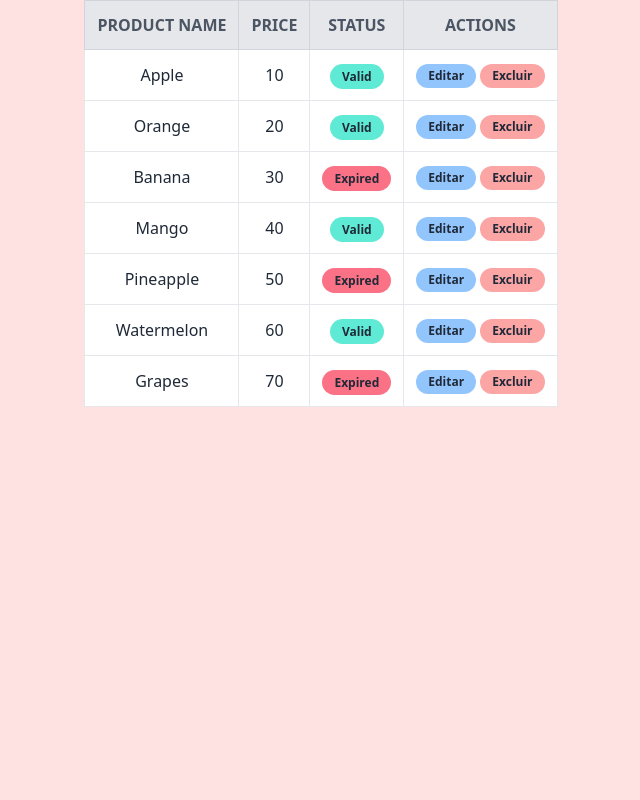
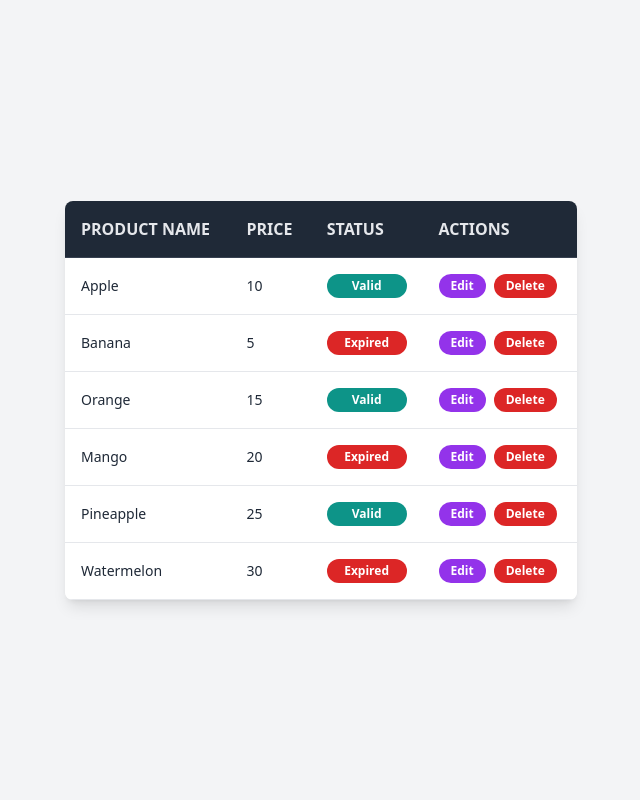
Before and after one commit to Rhuan-P/fullstack-learning, a Flask app: page / in a window 1280 px wide. Shown: the whole page, without its empty margins (319-959 px from the left). Run offline with Flask 3, Linux system fonts and the light colour scheme; some libraries are stand-ins or nearby versions.

Commit message:
feat: Styled table and temporary db

```diff
--- /dev/null
+++ b/db/db.py
@@ -0,0 +1,13 @@
+
+
+products = [
+    {"name": "Apple", "price": 10, "validity": "valid"},
+    {"name": "Banana", "price": 5, "validity": "expired"},
+    {"name": "Orange", "price": 15, "validity": "valid"},
+    {"name": "Mango", "price": 20, "validity": "expired"},
+    {"name": "Pineapple", "price": 25, "validity": "valid"},
+    {"name": "Watermelon", "price": 30, "validity": "expired"},
+
+
+
+]
--- a/main.py
+++ b/main.py
@@ -1,26 +1,11 @@
 from flask import Flask, render_template
+from db.db import products
 
 app = Flask(__name__)
 
-@app.route("/")
-def home():
-    # products whith name,price, validity =  valid or expired
-    products = [
-        {"name": "Apple", "price": 10, "validity": "valid"},
-        {"name": "Orange", "price": 20, "validity": "valid"},
-        {"name": "Banana", "price": 30, "validity": "expired"},
-        {"name": "Mango", "price": 40, "validity": "valid"},
-        {"name": "Pineapple", "price": 50, "validity": "expired"},
-        {"name": "Watermelon", "price": 60, "validity": "valid"},
-        {"name": "Grapes", "price": 70, "validity": "expired"},
-
-    ]
 
 
-
-
-
-
+@app.route("/")
+def index():
     return render_template('index.html', products=products)
-
 app.run(debug=True)
--- a/templates/index.html
+++ b/templates/index.html
@@ -1,108 +1,57 @@
 <!DOCTYPE html>
 <html lang="en">
+
 <head>
     <meta charset="UTF-8">
     <meta name="viewport" content="width=device-width, initial-scale=1.0">
     <script src="https://cdn.tailwindcss.com"></script>
-
-    <!-- <meta http-equiv="refresh" content="1"> -->
-    <title>Document</title>
+    <title>Styled Table</title>
 </head>
-
-<body class="w-screen h-screen bg-red-100 ">
 
 
 
-<!DOCTYPE html>
-<html lang="en">
-<head>
-    <meta charset="UTF-8">
-    <meta name="viewport" content="width=device-width, initial-scale=1.0">
-    <script src="https://cdn.tailwindcss.com"></script>
+<body class="w-screen h-screen bg-gray-100 flex sm:items-center justify-center p-5 ">
+    <div class=" max-w-lg  w-full max-h-max bg-white rounded-lg shadow-lg sm:overflow-x-auto overflow-x-hidden">
+        <table class="w-full table-auto border-collapse">
+            <thead class="hidden sm:table-header-group">
+                <tr class="bg-gray-800 text-gray-200 border-b border-gray-700">
+                    <th class="p-4 font-semibold uppercase text-left">Product Name</th>
+                    <th class="p-4 font-semibold uppercase text-left">Price</th>
+                    <th class="p-4 font-semibold uppercase text-left">Status</th>
+                    <th class="p-4 font-semibold uppercase text-left">Actions</th>
+                </tr>
+            </thead>
+            <tbody >
+                {% for product in products %}
+                <tr class="bg-white gap-50 hover:bg-gray-50 transition-colors duration-300 border-b border-gray-200 flex flex-col sm:table-row sm:flex-row mb-4 sm:mb-0">
+                    <td class="p-4 text-gray-800 text-sm">
+                        <span class="block sm:hidden font-semibold text-teal-600">Product Name</span>
+                        {{ product['name'] }}
+                    </td>
+                    <td class="p-4 text-gray-800 text-sm">
+                        <span class="block sm:hidden font-semibold text-teal-600">Price</span>
+                        {{ product['price'] }}
+                    </td>
+                    <td class="p-4 text-gray-800 text-sm">
+                        <span class="block sm:hidden font-semibold text-teal-600">Status</span>
+                        <div class="flex justify-center w-full sm:justify-start">
+                            <span class="w-full max-w-xs inline-block rounded-full py-1 px-4 text-xs font-semibold text-center text-white {% if product['validity'] == 'valid' %}bg-teal-600{% else %}bg-red-600{% endif %}">
+                                {% if product['validity'] == 'valid' %}Valid{% else %}Expired{% endif %}
+                            </span>
+                        </div>
+                    </td>
+                    <td class="p-4 text-gray-800 text-sm">
+                        <span class="block sm:hidden font-semibold text-teal-600">Actions</span>
+                        <div class="flex space-x-2 justify-center sm:justify-start">
+                            <button class="rounded-full py-1 px-3 text-xs font-semibold bg-purple-600 text-white hover:bg-purple-700 transition-colors duration-300">Edit</button>
+                            <button class="rounded-full py-1 px-3 text-xs font-semibold bg-red-600 text-white hover:bg-red-700 transition-colors duration-300">Delete</button>
+                        </div>
+                    </td>
+                </tr>
+                {% endfor %}
+            </tbody>
+        </table>
+    </div>
+</body>
 
-    <!-- <meta http-equiv="refresh" content="1"> -->
-    <title>Document</title>
-</head>
-
-<body class="w-screen h-screen bg-red-100 ">
-
-
-
-<table class=" m-auto ">
-    <thead>
-        <tr>
-            <th class="p-3 font-bold uppercase bg-gray-200 text-gray-600 border border-gray-300 hidden sm:table-cell">Product Name</th>
-            <th class="p-3 font-bold uppercase bg-gray-200 text-gray-600 border border-gray-300 hidden sm:table-cell">Price</th>
-            <th class="p-3 font-bold uppercase bg-gray-200 text-gray-600 border border-gray-300 hidden sm:table-cell">Status</th>
-            <th class="p-3 font-bold uppercase bg-gray-200 text-gray-600 border border-gray-300 hidden sm:table-cell">Actions</th>
-        </tr>
-    </thead>
-
-    {% for product in products %}
-    <tbody>
-        <tr class="bg-white sm:hover:bg-gray-100 flex sm:table-row flex-row sm:flex-row flex-wrap sm:flex-no-wrap mb-10 sm:mb-0">
-            <td class="w-full sm:w-auto p-3 text-gray-800 text-center border border-b block sm:table-cell relative sm:static">
-                <span class="sm:hidden absolute top-0 left-0 bg-blue-200 px-2 py-1 text-xs font-bold uppercase">Product</span>
-                {{product.name}}
-            </td>
-            <td class="w-full sm:w-auto p-3 text-gray-800 text-center border border-b  block sm:table-cell relative sm:static">
-                <span class="sm:hidden absolute top-0 left-0 bg-blue-200 px-2 py-1 text-xs font-bold uppercase">Price</span>
-                {{product.price}}
-            </td>
-          	<td class="w-full sm:w-auto p-3 text-gray-800 text-center border border-b  block sm:table-cell relative sm:static">
-
-                {% if product.validity == 'valid' %}
-                    <span class="rounded-3xl py-1 px-3 text-xs font-bold bg-teal-300">Valid</span>
-                {% else %}
-                    <span class="rounded-3xl py-1 px-3 text-xs font-bold bg-rose-400">Expired</span>
-                {% endif %}
-          	</td>
-            <td class="w-full sm:w-auto p-3 text-gray-800 text-center border border-b  block sm:table-cell relative sm:static">
-                <span class="sm:hidden absolute top-0 left-0 bg-blue-200 px-2 py-1 text-xs font-bold uppercase">Actions</span>
-                <button class="rounded-full py-1 px-3 text-xs font-bold bg-blue-300">
-                  Editar
-                </button>
-
-                <button class="rounded-full py-1 px-3 text-xs font-bold bg-red-300"> Excluir</button>
-
-            </td>
-
-    </tbody>
-    {% endfor %}
-</table>
-
-
-
-
-
-
-
-
-
-
-
-
-
-
-
-
-
-</body>
 </html>
-
-
-
-
-
-
-
-
-
-
-
-
-
-
-
-</body>
-</html>
```
Also changed, not shown: templates/ButtonReload.html (added), templates/__init__.py (added).
